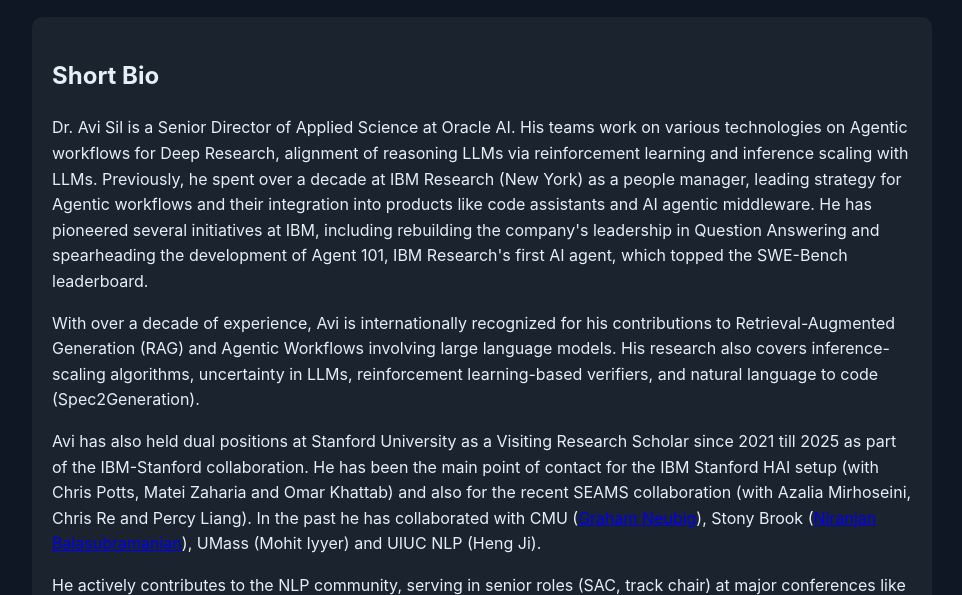
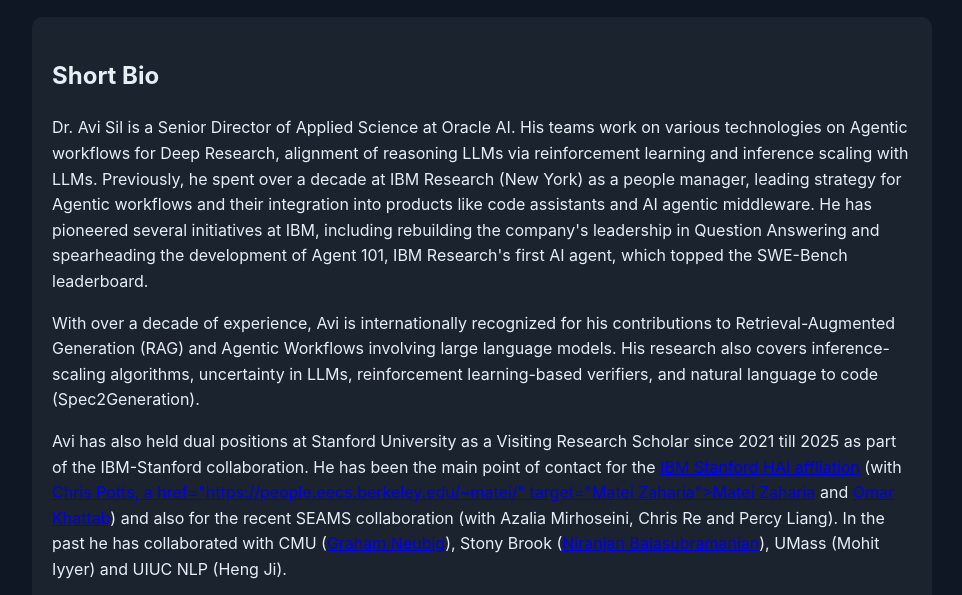
Before and after one commit to avisil/avisil.github.io, a plain HTML site: page index.html in a window 1280 px wide. Shown: the part 216-811 px from the top of the page, without its empty margins (158-1120 px from the left). Drawn offline with Linux system fonts and the light colour scheme.

Commit message:
Update index.html

```diff
--- a/index.html
+++ b/index.html
@@ -29,7 +29,7 @@
         <h2>Short Bio</h2>
         <p>Dr. Avi Sil is a Senior Director of Applied Science at Oracle AI. His teams work on various technologies on Agentic workflows for Deep Research, alignment of reasoning LLMs via reinforcement learning and inference scaling with LLMs. Previously, he spent over a decade at IBM Research (New York) as a people manager, leading strategy for Agentic workflows and their integration into products like code assistants and AI agentic middleware. He has pioneered several initiatives at IBM, including rebuilding the company's leadership in Question Answering and spearheading the development of Agent 101, IBM Research's first AI agent, which topped the SWE-Bench leaderboard. </p>
         <p> With over a decade of experience, Avi is internationally recognized for his contributions to Retrieval-Augmented Generation (RAG) and Agentic Workflows involving large language models. His research also covers inference-scaling algorithms, uncertainty in LLMs, reinforcement learning-based verifiers, and natural language to code (Spec2Generation).</p>
-        <p>Avi has also held dual positions at Stanford University as a Visiting Research Scholar since 2021 till 2025 as part of the IBM-Stanford collaboration. He has been the main point of contact for the IBM Stanford HAI setup (with Chris Potts, Matei Zaharia and Omar Khattab) and also for the recent SEAMS collaboration (with Azalia Mirhoseini, Chris Re and Percy Liang). In the past he has collaborated with CMU (<a href="https://www.phontron.com/" target="Graham Neubig">Graham Neubig</a>), Stony Brook (<a href="https://www3.cs.stonybrook.edu/~niranjan/" target="Niranjan Balasubramanian">Niranjan Balasubramanian</a>), UMass (Mohit Iyyer) and UIUC NLP (Heng Ji).</p>
+        <p>Avi has also held dual positions at Stanford University as a Visiting Research Scholar since 2021 till 2025 as part of the IBM-Stanford collaboration. He has been the main point of contact for the <a href="https://hai.stanford.edu/industry" target="IBM Stanford HAI affliation">IBM Stanford HAI affliation</a> (with <a href="https://stanford.edu/~cgpotts/" target="Chris Potts">Chris Potts, a href="https://people.eecs.berkeley.edu/~matei/" target="Matei Zaharia">Matei Zaharia</a> and <a href="https://omarkhattab.com/" target="Omar Khattab">Omar Khattab</a>) and also for the recent SEAMS collaboration (with Azalia Mirhoseini, Chris Re and Percy Liang). In the past he has collaborated with CMU (<a href="https://www.phontron.com/" target="Graham Neubig">Graham Neubig</a>), Stony Brook (<a href="https://www3.cs.stonybrook.edu/~niranjan/" target="Niranjan Balasubramanian">Niranjan Balasubramanian</a>), UMass (Mohit Iyyer) and UIUC NLP (Heng Ji).</p>
         <p>
         He actively contributes to the NLP community, serving in senior roles (SAC, track chair) at major conferences like ACL and NAACL, and holds over 20 U.S. patents in AI technologies.</p>
       </section>
```
